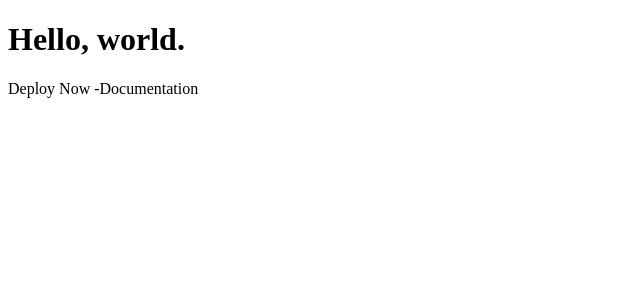
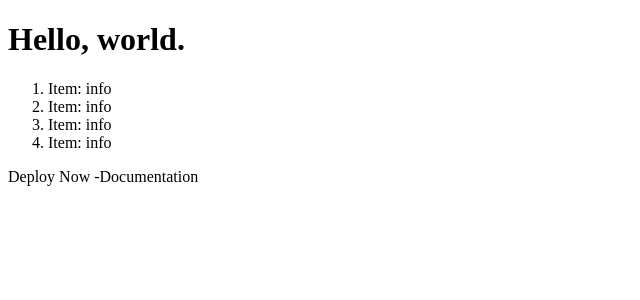
Before and after one commit to franco-ortega/workshop, a Next.js app: page / in a window 1280 px wide. Shown: the top 300 px of the page, without its empty margins (0-640 px from the left). Built offline with nearby package versions, Linux system fonts and the light colour scheme.

Commit message:
add ListItem to home page

```diff
--- a/app/page.js
+++ b/app/page.js
@@ -1,3 +1,4 @@
+import List from './components/List/List';
 import styles from './page.module.css';
 
 export default function Home() {
@@ -6,7 +7,9 @@ export default function Home() {
 			<main className={styles.main}>
 				<div className={styles.intro}>
 					<h1>Hello, world.</h1>
-					<p></p>
+					<p>
+						<List />
+					</p>
 				</div>
 				<div className={styles.ctas}>
 					{/* <a
```
